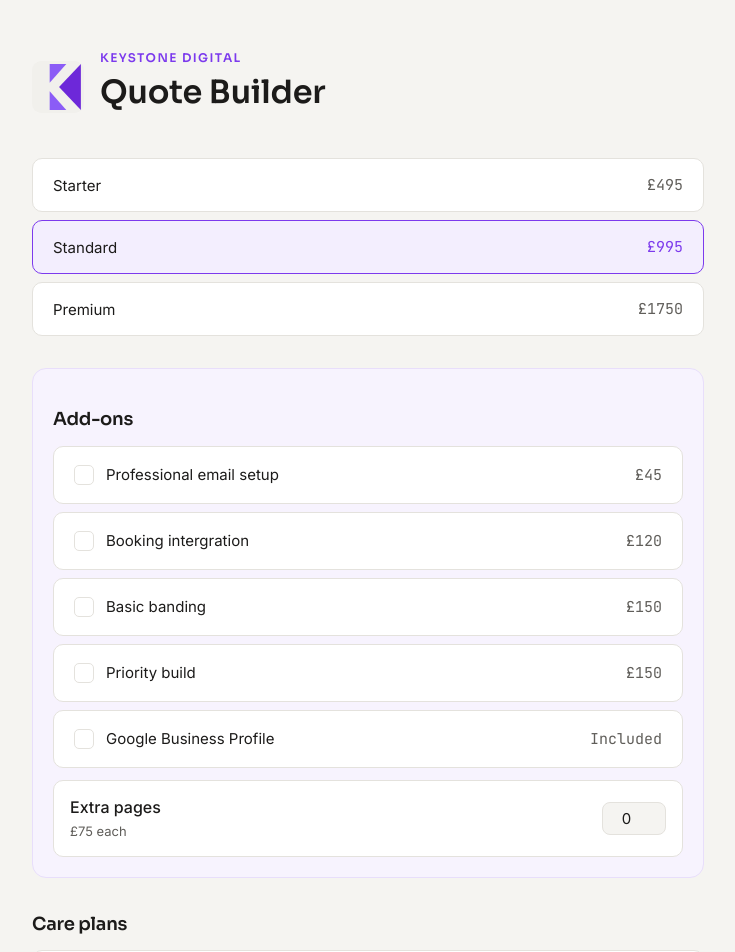
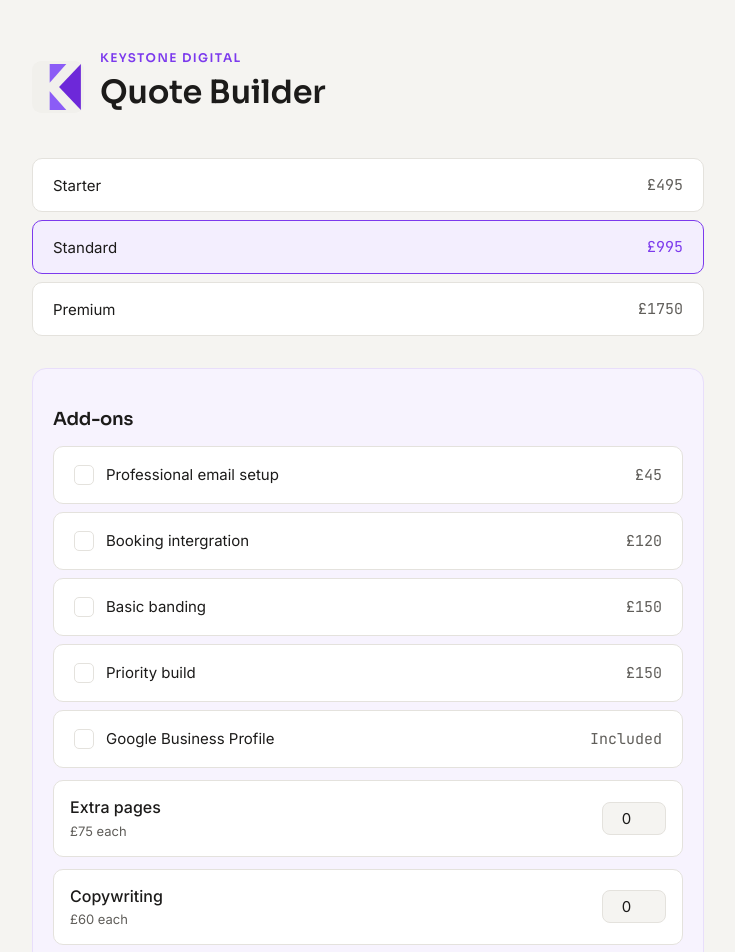
Before and after one commit to SteveJeffs/quote-builder, a React (Vite) app: page / in a window 1280 px wide. Shown: the top 952 px of the page, without its empty margins (272-1007 px from the left). Built offline with nearby package versions, Linux system fonts and the light colour scheme.

Commit message:
Add copywriting pages to quote

```diff
--- a/src/App.jsx
+++ b/src/App.jsx
@@ -15,6 +15,7 @@ function App() {
   const [selectedAddons, setSelectedAddons] = useState([])
   const [selectedTier, setSelectedTier] = useState('hosting')
   const [extraPages, setExtraPages] = useState(0)
+  const [copyPages, setCopyPages] = useState(0)
   const [name, setName] = useState('')
   const [business, setBusiness] = useState('')
   const [email, setEmail] = useState('')
@@ -42,7 +43,8 @@ function App() {
   const chosenTier = careTiers.find((tier) => tier.id === selectedTier)
   const tierPrice = chosenTier.price
   const extraPagesPrice = extraPages * 75
-  const projectTotal = packagePrice + addonsPrice + extraPagesPrice
+  const copyPrice = copyPages * 60
+  const projectTotal = packagePrice + addonsPrice + extraPagesPrice + copyPrice
   const canSend = name.trim() !== '' && email.includes('@')
 
   function sendQuote() {
@@ -63,6 +65,7 @@ Package: ${chosenPackage.name} (£${packagePrice})
 Add-ons:
 ${addonLines}
 Extra pages: ${extraPages} (£${extraPagesPrice})
+Copywriting: ${copyPages} pages (£${copyPrice})
 Care plan: ${chosenTier.name} (£${tierPrice}/month)
 
 Project total: £${projectTotal}
@@ -107,7 +110,22 @@ ${message || 'None'}`
           onToggle={toggleAddons}
           gbpIncluded={gbpIncluded}
         />
-        <ExtraPages count={extraPages} onChange={setExtraPages} />
+        <ExtraPages
+          id="extra-pages"
+          label="Extra pages"
+          note="£75 each"
+          count={extraPages}
+          onChange={setExtraPages}
+        />
+
+        <ExtraPages
+          id="copy-pages"
+          label="Copywriting"
+          note="£60 each"
+          count={copyPages}
+          onChange={setCopyPages}
+        />
+
       </div>
 
       <h2>Care plans</h2>
@@ -126,6 +144,8 @@ ${message || 'None'}`
         monthly={tierPrice}
         extraPages={extraPages}
         extraPagesPrice={extraPagesPrice}
+        copyPages={copyPages}
+        copyPagesPrice={copyPrice}
       />
 
       <EnquiryForm
--- a/src/components/ExtraPages.jsx
+++ b/src/components/ExtraPages.jsx
@@ -3,12 +3,12 @@ import './ExtraPages.css'
 function ExtraPages(props) {
     return (
         <div className="extra-pages">
-            <label htmlFor="extra-pages">
-                Extra pages
-                <span className="extra-pages-note">£75 each</span>
+            <label htmlFor="props.id">
+                {props.label}
+                <span className="extra-pages-note">{props.note}</span>
             </label>
             <input
-                id="extra-pages"
+                id={props.id}
                 type="number"
                 min="0"
                 max="10"
--- a/src/components/QuoteSummary.jsx
+++ b/src/components/QuoteSummary.jsx
@@ -26,12 +26,21 @@ function QuoteSummary(props) {
                 {props.extraPages > 0 && (
                     <div className="summary-line">
                         <span>Extra Pages x {props.extraPages}</span>
-                    <span className="summary-figure">
-                £{props.extraPagesPrice.toLocaleString('en-GB')}
-            </span>
-        </div>
-    )
-}
+                        <span className="summary-figure">
+                            £{props.extraPagesPrice.toLocaleString('en-GB')}
+                        </span>
+
+                    </div>
+                )}
+
+                {props.copyPages > 0 && (
+                    <div className="summary-line">
+                        <span>Copywriting x {props.copyPages}</span>
+                        <span className="summary-figure">
+                            £{props.copyPagesPrice.toLocaleString('en-GB')}
+                        </span>
+                    </div>
+                )}
 
             </div >
 
```
